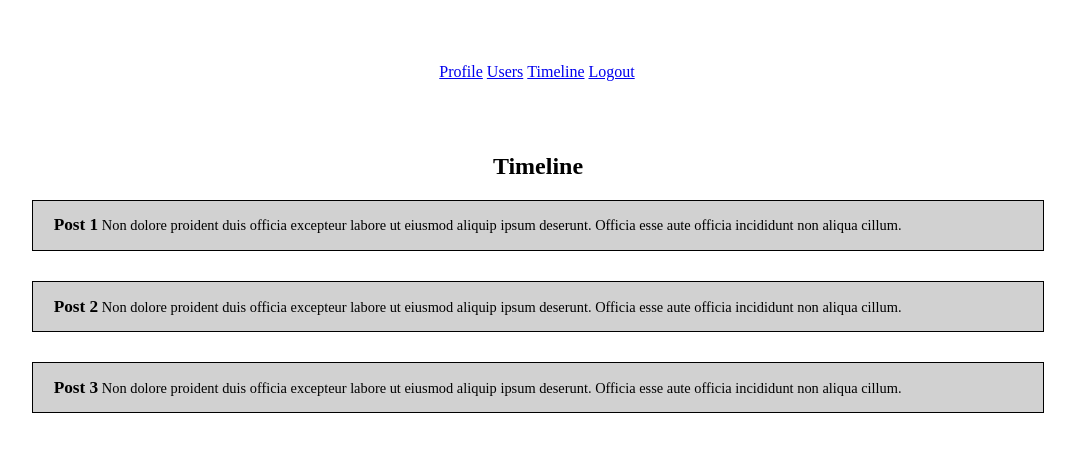
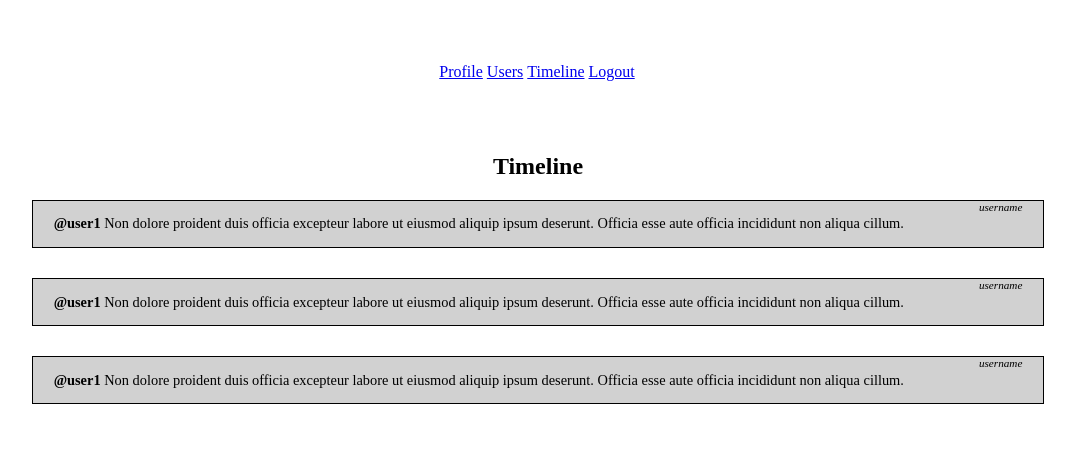
Before and after one commit to usmaanalii/tvitter, a PHP site: page /pages/timeline.php in a window 1280 px wide. Shown: the top 452 px of the page, without its empty margins (102-1177 px from the left). Run offline with PHP 8.4, Linux system fonts and the light colour scheme.

Commit message:
Modified post functionality
- The get_user_posts method now retrieves the recipient_username,
this is so that it can be appended to the posts
- This will help with the timeline, so posts can lead back to users
profiles

```diff
--- a/logic/profile.php
+++ b/logic/profile.php
@@ -30,8 +30,8 @@
 
     // Change username in the event, post is on own profile
     foreach ($posts as $post) {
-        if ($post['sender_username'] == $current_profile->username) {
-            $post['sender_username'] = ".";
+        if ($post['recipient_username'] == $current_profile->username) {
+            $post['recipient_username'] = ".";
         }
     }
 
--- a/pages/timeline.php
+++ b/pages/timeline.php
@@ -31,13 +31,22 @@
                 background: rgb(209, 209, 209);
             }
 
-            .post p {
+            .post p.sender-username {
+                margin : 0;
+                padding: 0;
+                display: inline-block;
+                font-size: 0.7em;
+                font-style: italic;
+                float: right;
+            }
+
+            .post p.post-body {
                 font-size: 0.9em;
+                /*margin-top: -0.1%;*/
             }
 
             .post span {
                 font-weight: bold;
-                font-size: 1.2em;
             }
         </style>
         <meta charset="utf-8">
@@ -56,13 +65,16 @@
 
             <div class="posts-section">
                 <div class="post">
-                    <p><span>Post 1</span> Non dolore proident duis officia excepteur labore ut eiusmod aliquip ipsum deserunt. Officia esse aute officia incididunt non aliqua cillum.</p>
+                    <p class = "sender-username">username</p>
+                    <p class="post-body"><span>@user1</span> Non dolore proident duis officia excepteur labore ut eiusmod aliquip ipsum deserunt. Officia esse aute officia incididunt non aliqua cillum.</p>
                 </div>
                 <div class="post">
-                    <p><span>Post 2</span> Non dolore proident duis officia excepteur labore ut eiusmod aliquip ipsum deserunt. Officia esse aute officia incididunt non aliqua cillum.</p>
+                    <p class = "sender-username">username</p>
+                    <p class="post-body"><span>@user1</span> Non dolore proident duis officia excepteur labore ut eiusmod aliquip ipsum deserunt. Officia esse aute officia incididunt non aliqua cillum.</p>
                 </div>
                 <div class="post">
-                    <p><span>Post 3</span> Non dolore proident duis officia excepteur labore ut eiusmod aliquip ipsum deserunt. Officia esse aute officia incididunt non aliqua cillum.</p>
+                    <p class = "sender-username">username</p>
+                    <p class="post-body"><span>@user1</span> Non dolore proident duis officia excepteur labore ut eiusmod aliquip ipsum deserunt. Officia esse aute officia incididunt non aliqua cillum.</p>
                 </div>
             </div>
 
```
Also changed, not shown: includes/sql-helper.inc.php (+14 -5 lines), pages/profile.php (+23 -4 lines), statements.sql (+12 -0 lines), tests/logic/profile/posts.php (+15 -13 lines).
